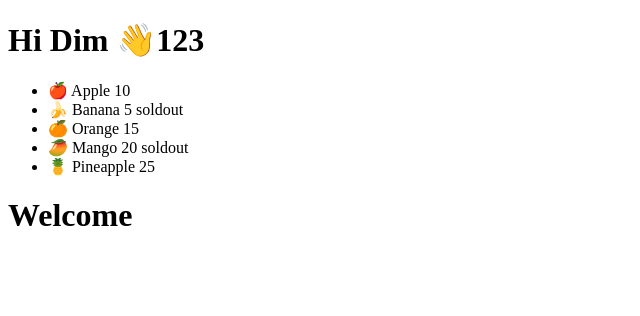
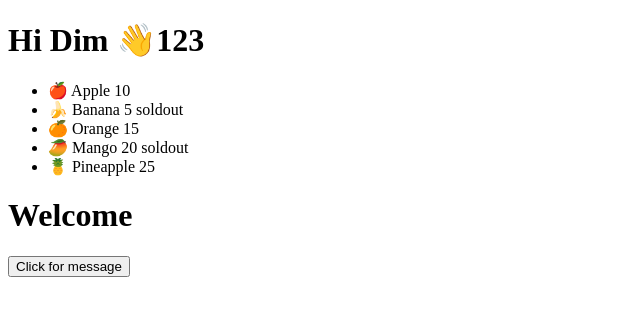
Before and after one commit to Dimitris112/react-vscode-askiseis, a React (Vite) app in the folder Prwto_App/: page / in a window 1280 px wide. Shown: the top 316 px of the page, without its empty margins (0-640 px from the left). Built offline with nearby package versions, Linux system fonts and the light colour scheme.

Commit message:
Click event handling

```diff
--- a/Prwto_App/src/App.jsx
+++ b/Prwto_App/src/App.jsx
@@ -1,6 +1,7 @@
 import ConditionalComponent from "./components/ConditionalComponent";
 import Fruits from "./components/Fruits";
 import Hello from "./components/Hello";
+import Message from "./components/Message";
 
 function App() {
   const person = {
@@ -14,6 +15,7 @@ function App() {
       <Hello person={person} />
       <Fruits />
       <ConditionalComponent />
+      <Message />
     </div>
   );
 }
--- /dev/null
+++ b/Prwto_App/src/components/Message.jsx
@@ -0,0 +1,11 @@
+export default function Message() {
+  function handleClick() {
+    alert("Hello!");
+    console.log("Hello!");
+  }
+  return (
+    <div>
+      <button onClick={handleClick}>Click for message</button>
+    </div>
+  );
+}
```
